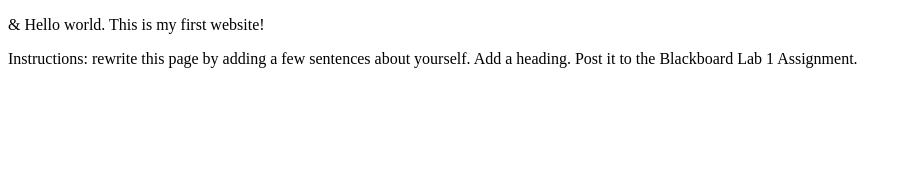
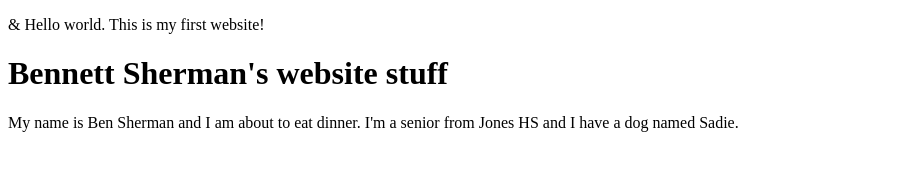
Before and after one commit to BennettSherman/Lab1, a plain HTML site: page index.html in a window 1280 px wide. Shown: the whole page, without its empty margins (0-912 px from the left). Drawn offline with Linux system fonts and the light colour scheme.

Commit message:
Adding heading and information about myself

```diff
--- a/index.html
+++ b/index.html
@@ -1,11 +1,12 @@
 <!DOCTYPE html>
 <html lang="en">
-<head1>
+<head>
   <meta charset="UTF-8">
   <title>ITMD-361 Internet Technologies and Web Design</title>
-</head1>
+</head>
 <body>
   <p>&amp; Hello world. This is my first website!</p>
-  <p>Instructions: rewrite this page by adding a few sentences about yourself. Add a heading. Post it to the Blackboard Lab 1 Assignment.</p>
+  <h1>Bennett Sherman's website stuff</h1>
+  <p>My name is Ben Sherman and I am about to eat dinner. I'm a senior from Jones HS and I have a dog named Sadie.</p>
 </body>
 </html>
```
